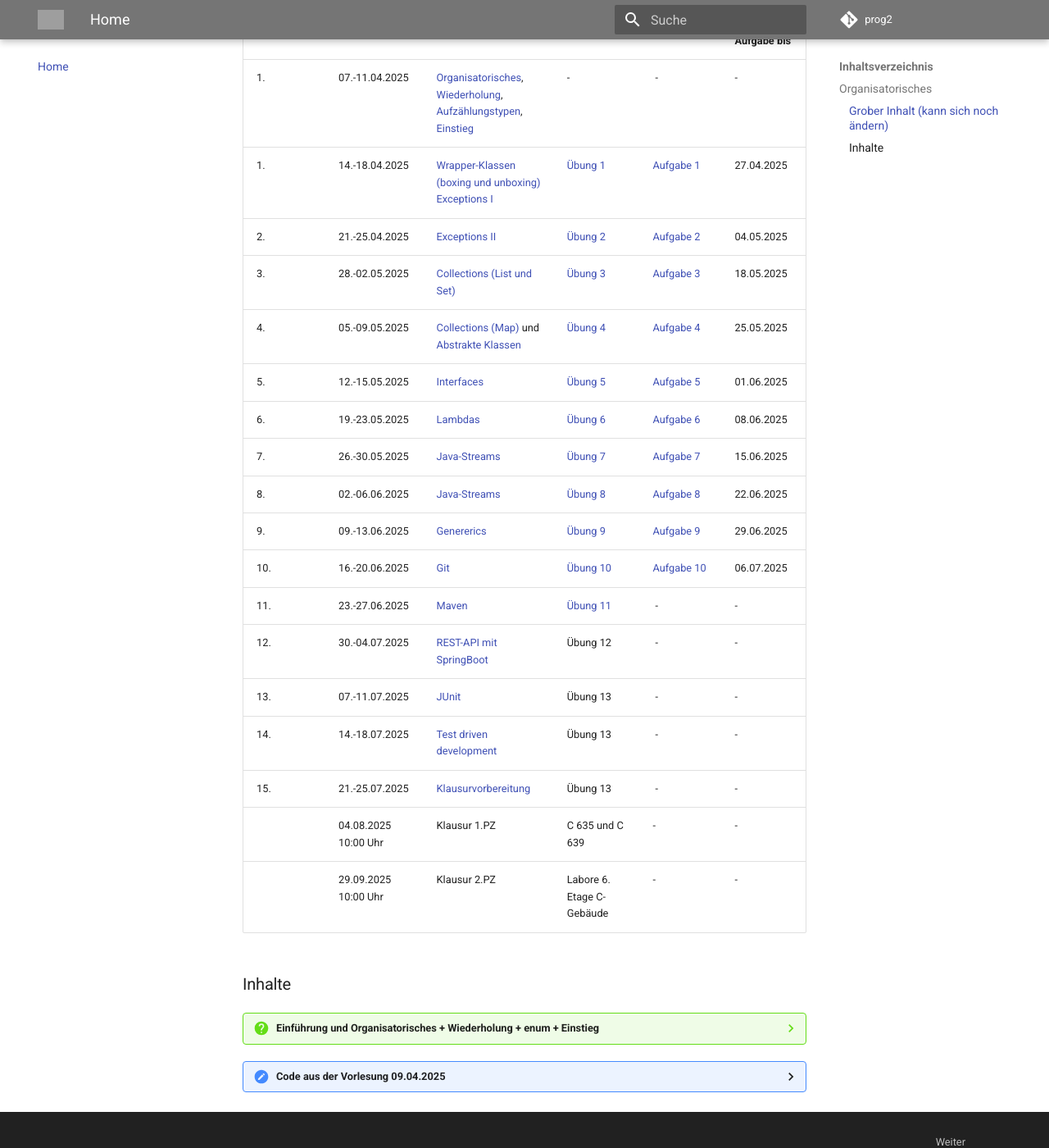
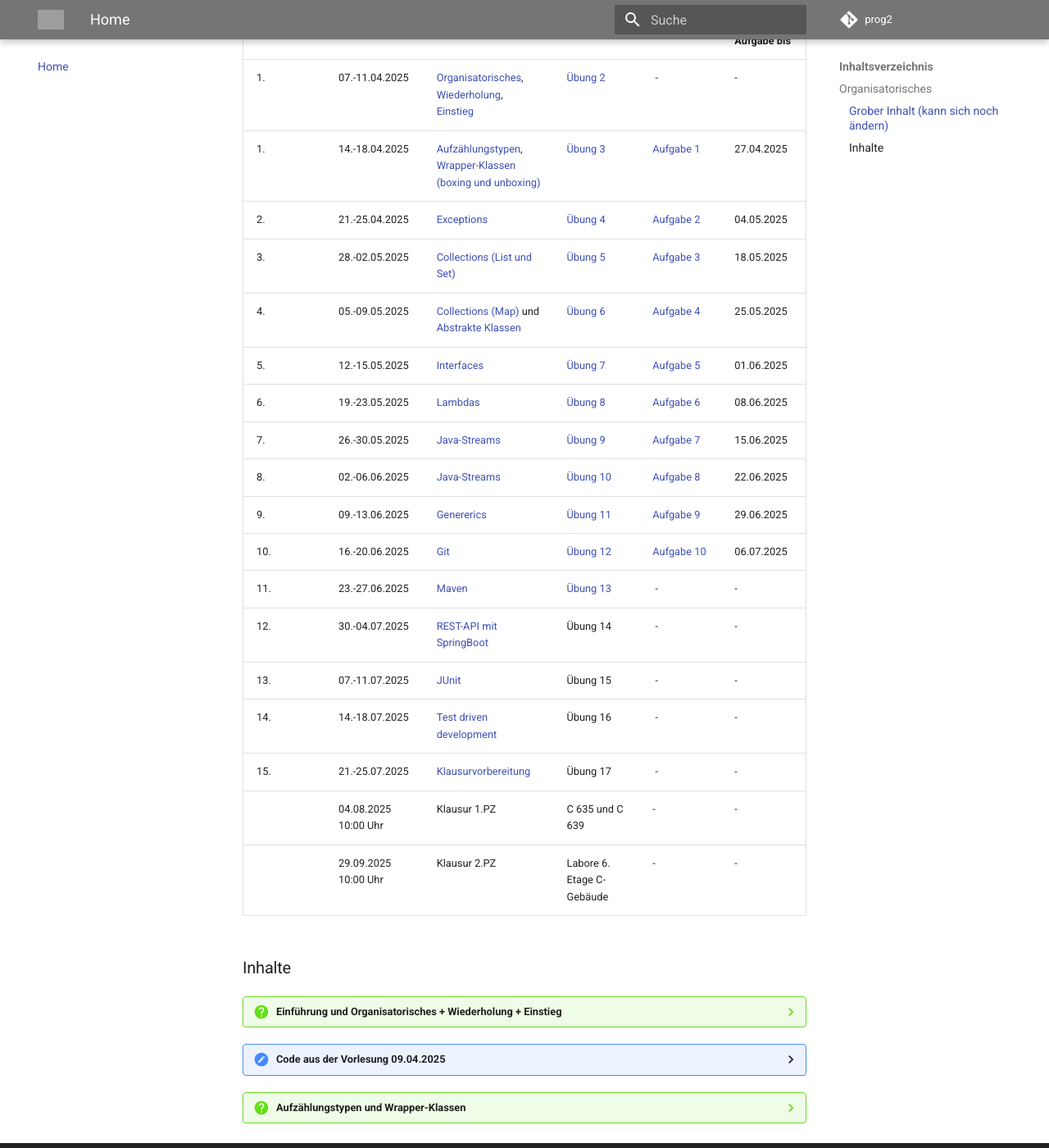
Before and after one commit to jfreiheit/prog2_2025, an MkDocs documentation site: the page built from docs/index.md, in a window 1280 px wide and 1400 px high, scrolled down 2516 px. Shown: the whole window at 82% size. Built offline with MkDocs 1.6.1 and Material for MkDocs 9.7.7, drawn with Linux system fonts in a browser that asks for light colours; comment, search, counter and statistics services are not loaded; grey boxes are pictures that could not be loaded.

Commit message:
vor enums und wrapper-klassen

````diff
--- a/docs/index.md
+++ b/docs/index.md
@@ -40,33 +40,34 @@ Nachfolgend der vorläufige Wochenplan (wird eventuell angepasst).
 
 | | Woche | Themen (Vorlesung) | Übung | Aufgabe | Abgabe Aufgabe bis |
 |-|-------|--------------------|-------|-----------------|------------------|
-| 1. | 07.-11.04.2025 | [Organisatorisches](#organisatorisches), [Wiederholung](wiederholung.md#datentypen), [Aufzählungstypen](enum.md#aufzahlungstypen-enum), [Einstieg](einstieg.md#einstieg) | - | - | - |
-| 1. | 14.-18.04.2025 | [Wrapper-Klassen (boxing und unboxing)](wrapper.md#wrapper-klassen)<br/>[Exceptions I](exceptions.md#exceptions)| [Übung 1](uebungen.md#ubung-1-codereview-und-static) |[Aufgabe 1](aufgaben.md#aufgabe-1-wurfelspiel) | 27.04.2025 |
-| 2. | 21.-25.04.2025 | [Exceptions II](exceptions.md#die-vererbungshierarchie-der-klasse-exception) | [Übung 2](uebungen.md#ubung-2-string-und-algorithmisches-denken) |[Aufgabe 2](aufgaben.md#aufgabe-2-myinteger) | 04.05.2025 |
-| 3. | 28.-02.05.2025 | [Collections (List und Set)](collections.md#collections) | [Übung 3](uebungen.md#ubung-3-exceptions) |[Aufgabe 3](aufgaben.md#aufgabe-3-solitaire) | 18.05.2025 |
-| 4. | 05.-09.05.2025 | [Collections (Map)](maps.md#maps) und [Abstrakte Klassen](abstrakt.md#abstrakte-klassen)| [Übung 4](uebungen.md#ubung-4-listen-und-mengen) |[Aufgabe 4](aufgaben.md#aufgabe-4-operationen-uber-mengen) | 25.05.2025 |
-| 5. | 12.-15.05.2025 | [Interfaces](interfaces.md#interfaces) | [Übung 5](uebungen.md#ubung-5-maps) |[Aufgabe 5](aufgaben.md#aufgabe-5-maps) | 01.06.2025 |
-| 6. | 19.-23.05.2025 | [Lambdas]() | [Übung 6](uebungen.md#ubung-6-interfaces) |[Aufgabe 6](aufgaben.md#aufgabe-6-interfaces) | 08.06.2025 |
-| 7. | 26.-30.05.2025 | [Java-Streams]() | [Übung 7]() |[Aufgabe 7]() | 15.06.2025 |
-| 8. | 02.-06.06.2025 | [Java-Streams]()  | [Übung 8]() |[Aufgabe 8]() | 22.06.2025 |
-| 9. | 09.-13.06.2025 | [Genererics]() | [Übung 9]() |[Aufgabe 9]() | 29.06.2025 |
-| 10. | 16.-20.06.2025 | [Git]() | [Übung 10]() | [Aufgabe 10]() | 06.07.2025 |
-| 11. | 23.-27.06.2025 | [Maven]() | [Übung 11]() | - | - |
-| 12. | 30.-04.07.2025 | [REST-API mit SpringBoot]() | Übung 12 | - | - |
-| 13. | 07.-11.07.2025 | [JUnit]()| Übung 13 | - | - |
-| 14. | 14.-18.07.2025 | [Test driven development]()| Übung 13 | - | - |
-| 15. | 21.-25.07.2025 | [Klausurvorbereitung]()| Übung 13 | - | - |
+| 1. | 07.-11.04.2025 | [Organisatorisches](#organisatorisches), [Wiederholung](wiederholung.md#datentypen), [Einstieg](einstieg.md#einstieg) | [Übung 2](uebungen.md#ubung-2-string-und-algorithmisches-denken) | - | - |
+| 1. | 14.-18.04.2025 | [Aufzählungstypen](enum.md#aufzahlungstypen-enum), [Wrapper-Klassen (boxing und unboxing)](wrapper.md#wrapper-klassen)| [Übung 3](uebungen.md#ubung-3-enum-und-zweidimensionale-arrays) |[Aufgabe 1](aufgaben.md#aufgabe-1-wurfelspiel) | 27.04.2025 |
+| 2. | 21.-25.04.2025 | [Exceptions](exceptions.md#exceptions) | [Übung 4](uebungen.md#ubung-4-exceptions) |[Aufgabe 2](aufgaben.md#aufgabe-2-myinteger) | 04.05.2025 |
+| 3. | 28.-02.05.2025 | [Collections (List und Set)](collections.md#collections) | [Übung 5](uebungen.md#ubung-5-listen-und-mengen) |[Aufgabe 3](aufgaben.md#aufgabe-3-solitaire) | 18.05.2025 |
+| 4. | 05.-09.05.2025 | [Collections (Map)](maps.md#maps) und [Abstrakte Klassen](abstrakt.md#abstrakte-klassen)| [Übung 6](uebungen.md#ubung-6-maps) |[Aufgabe 4](aufgaben.md#aufgabe-4-operationen-uber-mengen) | 25.05.2025 |
+| 5. | 12.-15.05.2025 | [Interfaces](interfaces.md#interfaces) | [Übung 7](uebungen.md#ubung-7-interfaces) |[Aufgabe 5](aufgaben.md#aufgabe-5-maps) | 01.06.2025 |
+| 6. | 19.-23.05.2025 | [Lambdas]() | [Übung 8]() |[Aufgabe 6](aufgaben.md#aufgabe-6-interfaces) | 08.06.2025 |
+| 7. | 26.-30.05.2025 | [Java-Streams]() | [Übung 9]() |[Aufgabe 7]() | 15.06.2025 |
+| 8. | 02.-06.06.2025 | [Java-Streams]()  | [Übung 10]() |[Aufgabe 8]() | 22.06.2025 |
+| 9. | 09.-13.06.2025 | [Genererics]() | [Übung 11]() |[Aufgabe 9]() | 29.06.2025 |
+| 10. | 16.-20.06.2025 | [Git]() | [Übung 12]() | [Aufgabe 10]() | 06.07.2025 |
+| 11. | 23.-27.06.2025 | [Maven]() | [Übung 13]() | - | - |
+| 12. | 30.-04.07.2025 | [REST-API mit SpringBoot]() | Übung 14 | - | - |
+| 13. | 07.-11.07.2025 | [JUnit]()| Übung 15 | - | - |
+| 14. | 14.-18.07.2025 | [Test driven development]()| Übung 16 | - | - |
+| 15. | 21.-25.07.2025 | [Klausurvorbereitung]()| Übung 17 | - | - |
 |  | 04.08.2025 10:00 Uhr| Klausur 1.PZ | C 635 und C 639| - | - |
 |  | 29.09.2025 10:00 Uhr| Klausur 2.PZ | Labore 6. Etage C-Gebäude| - | - |
 
 ### Inhalte
 
 
-??? question "Einführung und Organisatorisches + Wiederholung + enum + Einstieg"
+??? question "Einführung und Organisatorisches + Wiederholung + Einstieg"
 	- siehe [**Organisatorisches**](#organisatorisches)
 	- siehe [**Wiederholung**](wiederholung.md#wiederholung)
 	- siehe [**Einstieg**](einstieg.md#einstieg)
-	- siehe [**Aufgabe 1**](aufgaben.md#aufgabe-1-wurfelspiel)
+	- siehe [**Übung 2**](uebungen.md#ubung-2-string-und-algorithmisches-denken)
+
 
 
 ??? "Code aus der Vorlesung 09.04.2025"
@@ -118,3 +119,9 @@ Nachfolgend der vorläufige Wochenplan (wird eventuell angepasst).
 		```java
 		public record Rectangle(double width, double length){}
 		```
+
+??? question "Aufzählungstypen und Wrapper-Klassen"
+	- siehe [**Aufzählungstypen**](enum.md#aufzahlungstypen-enum)
+	- siehe [**Wrapper-Klassen (boxing und unboxing)**](wrapper.md#wrapper-klassen)
+	- siehe [**Übung 3**](uebungen.md#ubung-3-enum-und-zweidimensionale-arrays)
+	- siehe [**Aufgabe 1**](aufgaben.md#aufgabe-1-wurfelspiel)
--- a/mkdocs.yml
+++ b/mkdocs.yml
@@ -80,7 +80,7 @@ nav:
     - Einstieg: einstieg.md
     - Aufzählungstypen: enum.md
     - Wrapper-Klassen: wrapper.md
-#   - Interfaces: interfaces.md
+#    - Interfaces: interfaces.md
 #    - Lambdas: lambdas.md
 #    - Exceptions: exceptions.md
 #    - Collections: collections.md
````
Also changed, not shown: docs/enum.md (+12 -1 lines), docs/interfaces.md (+19 -0 lines), docs/lambdas.md (+5 -3 lines), docs/uebungen.md (+59 -9 lines), site/enum/index.html, site/index.html, site/interfaces/index.html, site/lambdas/index.html, site/search/search_index.json, site/sitemap.xml, site/uebungen/index.html, 1 other file.
